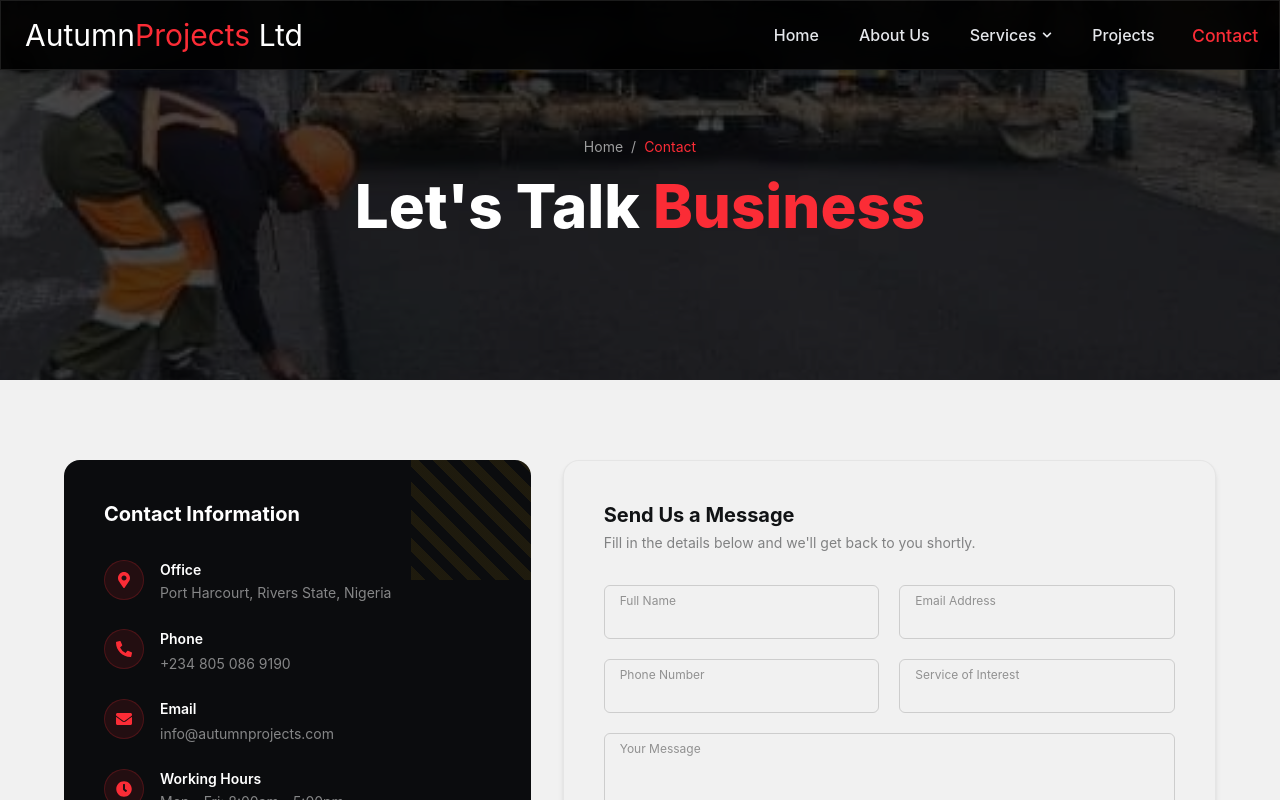
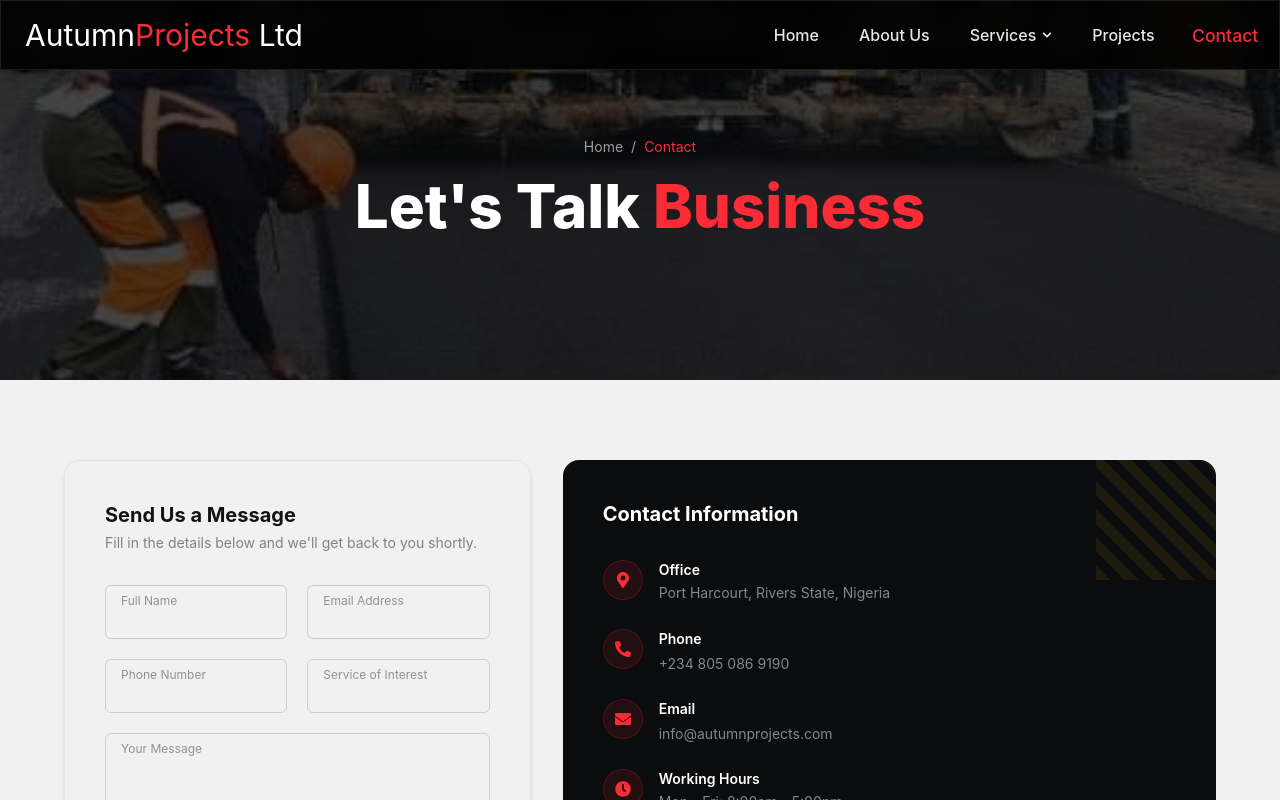
Before and after one commit to AghoghoOgbotor18/AutumnProjects, a React (Vite) app: page /contact in a window 1280 px wide. Shown: the top 800 px of the page. Built offline with nearby package versions, Linux system fonts and the light colour scheme.

Commit message:
swap the contactform and contactinfopanel placement

```diff
--- a/src/pages/Contact.jsx
+++ b/src/pages/Contact.jsx
@@ -11,8 +11,8 @@ const Contact = () => {
 
             <section className="bg-[#f1f1f1] py-20 px-6 md:px-16">
                 <div className="max-w-7xl mx-auto grid md:grid-cols-[1fr_1.4fr] gap-8 items-start">
-                <ContactInfoPanel />
-                <ContactForm />
+                    <ContactForm />
+                    <ContactInfoPanel />
                 </div>
             </section>
 
```
